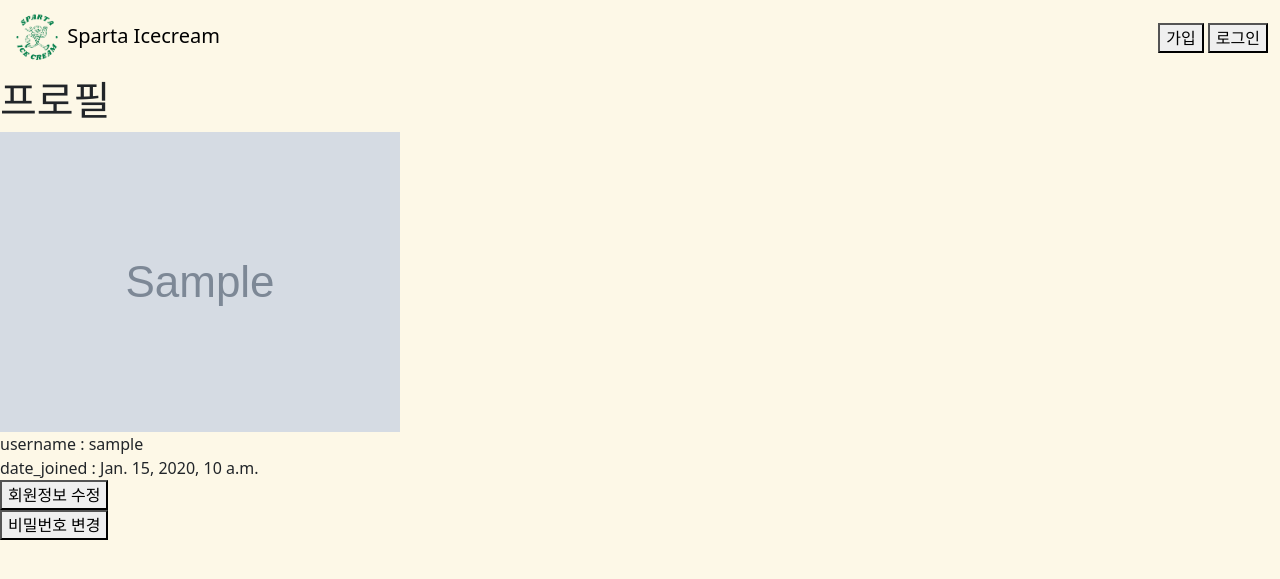
After one commit to sptcnl/LLM_PJ, a Django app: a page that uses templates/base.html in a window 1280 px wide. The commit adds this page. Shown: the top 579 px of the page. Run offline with Django 4.2, Linux system fonts and the light colour scheme; tables that the repository leaves empty hold one stand-in row (values such as "Sample post"); grey boxes marked "Sample" are stand-in pictures.

Commit message:
update: added profile feature bug: Profile picture is damaged in the Profile page

```diff
--- a/templates/base.html
+++ b/templates/base.html
@@ -27,7 +27,7 @@
                   프로필
                 </button>
                 <ul class="dropdown-menu dropdown-menu-lg-end">
-                  <li><a class="dropdown-item" href="#">프로필</a></li>
+                  <li><a class="dropdown-item" href="{% url 'users:profile' request.user.username %}">프로필</a></li>
                   <li><a class="dropdown-item" href="{% url 'accounts:update' %}">회원정보수정</a></li>
                   <li>
                     <form action="{% url 'accounts:logout' %}" method="POST">
--- /dev/null
+++ b/users/templates/users/profile.html
@@ -0,0 +1,20 @@
+{% extends 'base.html' %}
+
+{% block content %}
+    <h1>프로필</h1>
+    <img src="{{ member.profile_picture.url }}"> <br>
+    username : {{ member.username }} <br>
+    date_joined : {{ member.date_joined }} <br>
+
+    <a><button>회원정보 수정</button></a> <br>
+    <a><button>비밀번호 변경</button></a> <br>
+
+    {% if request.user == member %}
+        내가 찜한 맛
+        {% for product in member.like_products.all %}
+            <ul>
+                <a href="{% url 'products:product_detail' product.pk %}">{{ product.flavor }}</a>
+            </ul>
+        {% endfor %}
+    {% endif %}
+{% endblock content %}
--- a/users/urls.py
+++ b/users/urls.py
@@ -4,5 +4,5 @@ from . import views
 app_name = "users"
 
 urlpatterns = [
-
+    path("profile/<str:username>/", views.profile, name="profile"),
 ]
--- a/users/views.py
+++ b/users/views.py
@@ -1,3 +1,12 @@
-from django.shortcuts import render
+from django.shortcuts import (
+    render,
+    get_object_or_404,
+)
+from django.contrib.auth import get_user_model
 
-# Create your views here.
+def profile(request, username):
+    member = get_object_or_404(get_user_model(), username=username)
+    context = {
+        "member": member,
+    }
+    return render(request, "users/profile.html", context)
```
